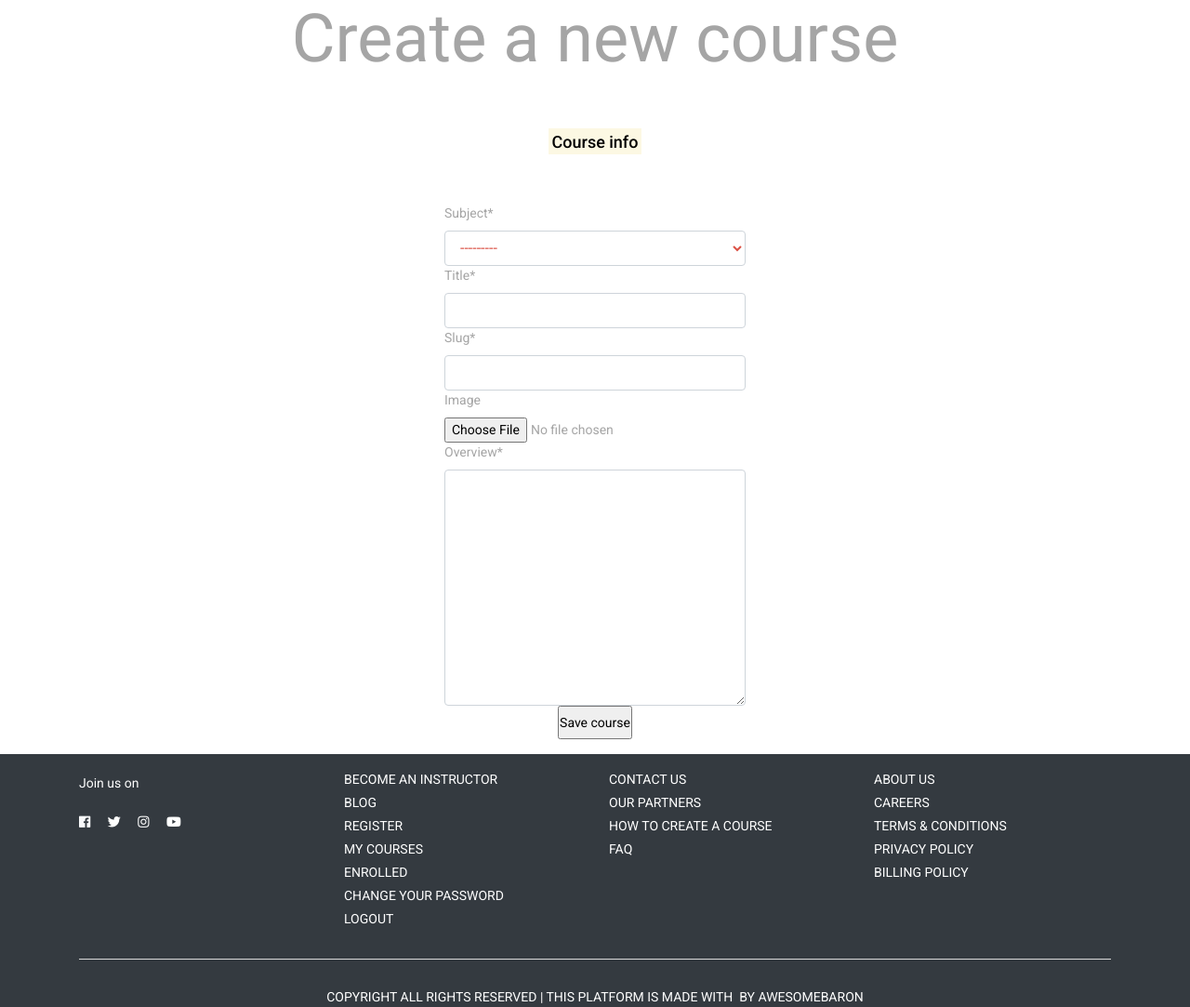
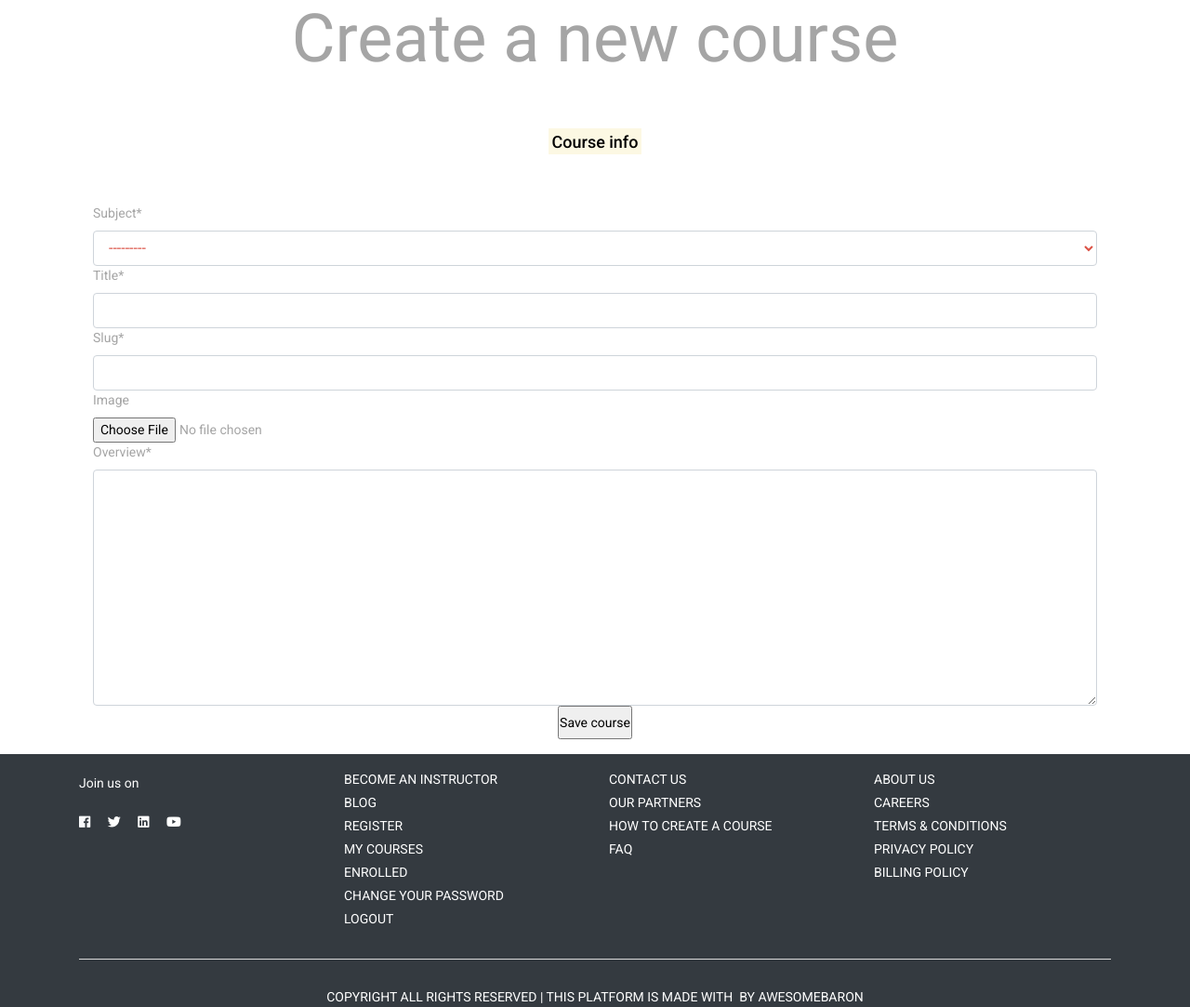
Before and after one commit to Baronchibuikem/Ablib, a Django app: page /create/ in a window 1280 px wide. Shown: the part 337-1420 px from the top of the page at 93% size. Run offline with Django 3.2, Linux system fonts and the light colour scheme; the visitor is signed in with stand-in values (Sample User, id 1); data that the repository does not hold is empty; some libraries are stand-ins or nearby versions.

Commit message:
updated my base html

```diff
--- a/Eduflex/static/styles/main_styles.css
+++ b/Eduflex/static/styles/main_styles.css
@@ -938,12 +938,6 @@ h2::after{
 	bottom: -10px;
 }
 
-
-
-.form-group {
-    margin: auto !important;
-    width: 30% !important;
-}
 .listi ul{
     list-style: none;
 }
--- a/Eduflex/templates/base.html
+++ b/Eduflex/templates/base.html
@@ -23,8 +23,10 @@
 			<!-- Logo -->
 			<div class="logo_container">
 				<div class="logo">
-					<img src="{% static 'images/logo.png' %}" alt="">
-					<span>ABlib</span>
+					<a href="{% url 'course_list' %}">
+						<img src="{% static 'images/logo.png' %}" alt="">
+						<span>ABlib</span>
+					</a>
 				</div>
 			</div>
 
@@ -76,7 +78,7 @@
 						<li class="menu_item menu_mm"><a href="{% url 'logout' %}">Logout</a></li>
 					{% else %}
 						<li class="menu_item menu_mm"><a href="{% url 'login' %}">Login</a></li>
-						<li class="menu_item menu_mm"><a href="{% url 'student_registration' %">Register</a></li>
+						<li class="menu_item menu_mm"><a href="{% url 'student_registration' %}">Register</a></li>
 					{% endif %}
 				</ul>
 
--- a/Eduflex/templates/courses/list.html
+++ b/Eduflex/templates/courses/list.html
@@ -15,7 +15,7 @@
 
     <!-- Search -->
 
-    <div class="search_section d-flex flex-column align-items-center justify-content-center m-5">
+    <div class="search_section d-flex flex-column align-items-center justify-content-center">
         <div class="search_background" style="background-image: url({% static 'images/bg2.jpg' %}")></div>
         <div class="search_content text-center">
             <h1 class="search_title">Search for your course</h1>
--- a/Eduflex/templates/footer.html
+++ b/Eduflex/templates/footer.html
@@ -14,8 +14,8 @@
 						<!-- footer social -->
 						<ul class="footer-social">
 							<li><a href="#"><i class="fab fa-facebook text-light"></i></a></li>
-							<li><a href="#"><i class="fab fa-twitter"></i></a></li>
-							<li><a href="#"><i class="fab fa-instagram"></i></a></li>
+							<li><a href="https://twitter.com/AwesomeBaron"><i class="fab fa-twitter"></i></a></li>
+							<li><a href="https://linkedin.com/in/anozie-u-chibuikem"><i class="fab fa-linkedin"></i></a></li>
 							<li><a href="#"><i class="fab fa-youtube"></i></a></li>
 						</ul>
 						<!-- /footer social -->
```
